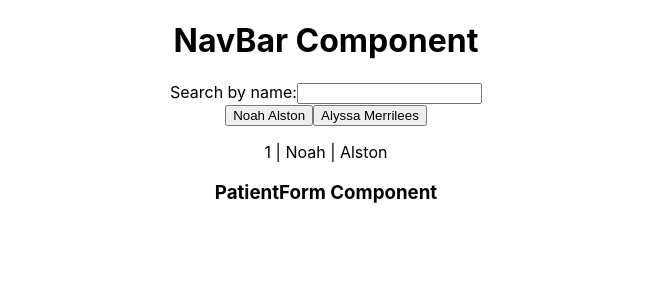
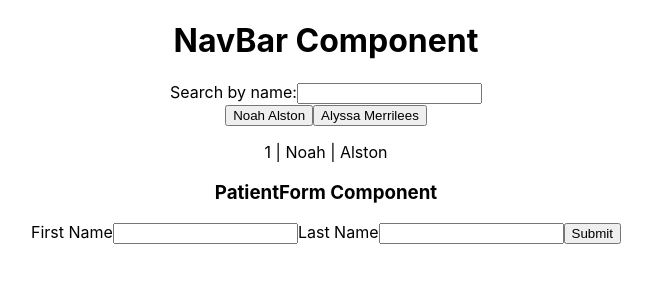
Before and after one commit to NoahAl777/paperless-2.0, a React (Create React App) app: page / in a window 1280 px wide. Shown: the top 300 px of the page, without its empty margins (314-966 px from the left). Built offline with nearby package versions, Linux system fonts and the light colour scheme; data requests are answered from the project's data file.

Commit message:
add simple patient form

```diff
--- a/src/Components/PatientForm.js
+++ b/src/Components/PatientForm.js
@@ -4,6 +4,13 @@ const PatientForm = ({ patientsUrl }) => {
   return (
     <div className="PatientForm">
       <h3>PatientForm Component</h3>
+      <form>
+        <label>First Name</label>
+        <input type="text"></input>
+        <label>Last Name</label>
+        <input type="text"></input>
+        <input type="submit"></input>
+      </form>
     </div>
   );
 };
```
